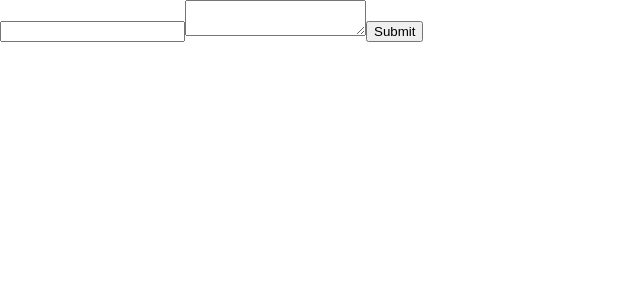
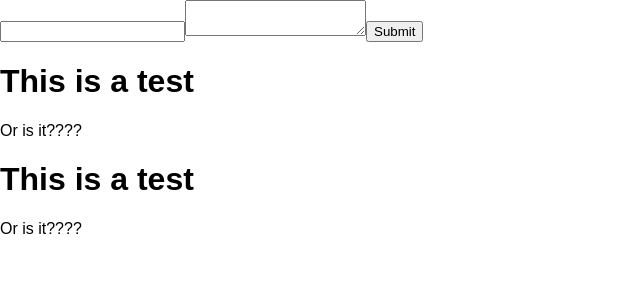
Before and after one commit to Thunderducky/my-blog, a React (Create React App) app in the folder client/: page / in a window 1280 px wide. Shown: the top 300 px of the page, without its empty margins (0-640 px from the left). Built offline with nearby package versions, Linux system fonts and the light colour scheme; no server answers.

Commit message:
we made a blog

```diff
--- a/client/src/App.js
+++ b/client/src/App.js
@@ -2,6 +2,8 @@ import React, { Component } from 'react';
 import axios from "axios";
 import logo from './logo.svg';
 import './App.css';
+
+import ViewBlog from './pages/ViewBlog';
 
 class App extends Component {
   state = {
@@ -35,7 +37,9 @@ class App extends Component {
           <textarea name="body" onChange={this.handleInputChange} value={this.state.body} />
           <button onClick={this.postBlog}>Submit</button>
         </form>
+        <ViewBlog />
       </div>
+
     );
   }
 }
--- /dev/null
+++ b/client/src/pages/ViewBlog.js
@@ -0,0 +1,45 @@
+import React, { Component } from "react"
+import axios from "axios";
+
+class ViewBlog extends Component {
+  state = {
+    blogs: [{
+      id: 1,
+      title: "This is a test",
+      body: "Or is it????"
+    }, {
+      id: 2,
+      title: "This is a test",
+      body: "Or is it????"
+    }]
+  };
+
+  refreshBlogs(){
+    console.log("this should go!");
+    axios.get("/api/blog").then( (res) => {
+      console.log(res);
+      this.setState({ blogs: res.data });
+    });
+  }
+
+  componentDidMount(){
+    this.refreshBlogs();
+  }
+
+  render(){
+    return (
+      <div>
+        { /* Map each of our posts */
+          this.state.blogs.map( post => (
+            <div key={post.id}>
+              <h1>{post.title}</h1>
+              <p>{ post.body}</p>
+            </div>
+          ))
+        }
+      </div>
+    );''
+  }
+}
+
+export default ViewBlog;
```
Also changed, not shown: 1 other file (tests, documents, lock files or other folders).
